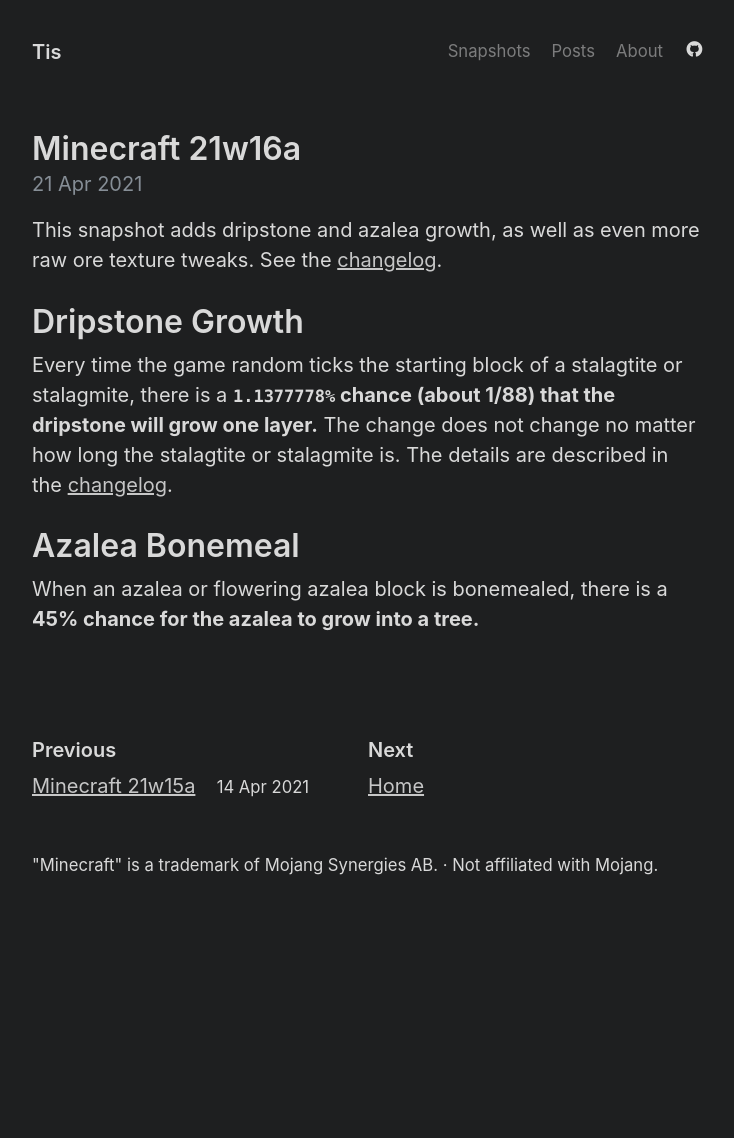
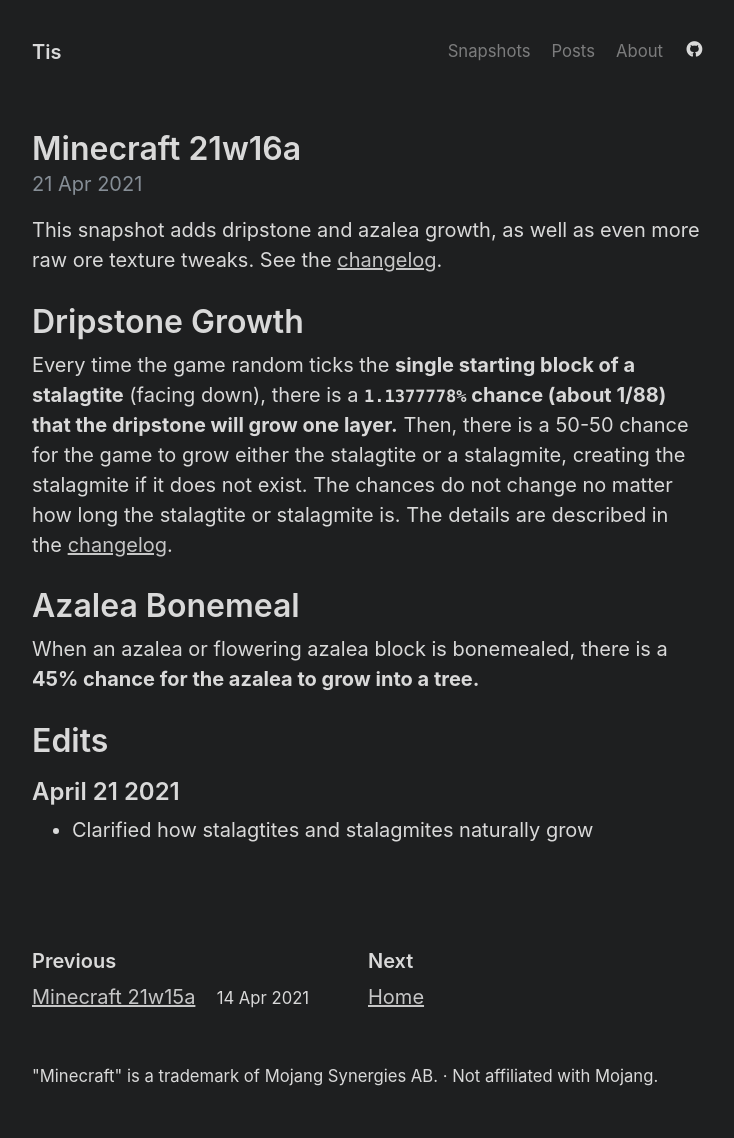
Before and after one commit to Tisawesomeness/tisawesomeness.github.io, a Jekyll site: the page built from snapshots/_posts/2021-04-21-21w16a.md, in a window 1280 px wide. Shown: the whole page, without its empty margins (272-1006 px from the left). Built offline with Jekyll 4.4.1, drawn with Linux system fonts in a browser that asks for light colours; before the commit the page ends 927 px from its top, so only the background shows below that.

Commit message:
Clarify dripstone growth

```diff
--- a/snapshots/_posts/2021-04-21-21w16a.md
+++ b/snapshots/_posts/2021-04-21-21w16a.md
@@ -8,8 +8,14 @@
 
 # Dripstone Growth
 
-Every time the game random ticks the starting block of a stalagtite or stalagmite, there is a **`1.1377778%` chance (about 1/88) that the dripstone will grow one layer.**  The change does not change no matter how long the stalagtite or stalagmite is. The details are described in the [changelog](https://www.minecraft.net/en-us/article/minecraft-snapshot-21w16a).
+Every time the game random ticks the **single starting block of a stalagtite** (facing down), there is a **`1.1377778%` chance (about 1/88) that the dripstone will grow one layer.** Then, there is a 50-50 chance for the game to grow either the stalagtite or a stalagmite, creating the stalagmite if it does not exist. The chances do not change no matter how long the stalagtite or stalagmite is. The details are described in the [changelog](https://www.minecraft.net/en-us/article/minecraft-snapshot-21w16a).
 
 # Azalea Bonemeal
 
 When an azalea or flowering azalea block is bonemealed, there is a **45% chance for the azalea to grow into a tree.**
+
+# Edits
+
+## April 21 2021
+
+- Clarified how stalagtites and stalagmites naturally grow
```
